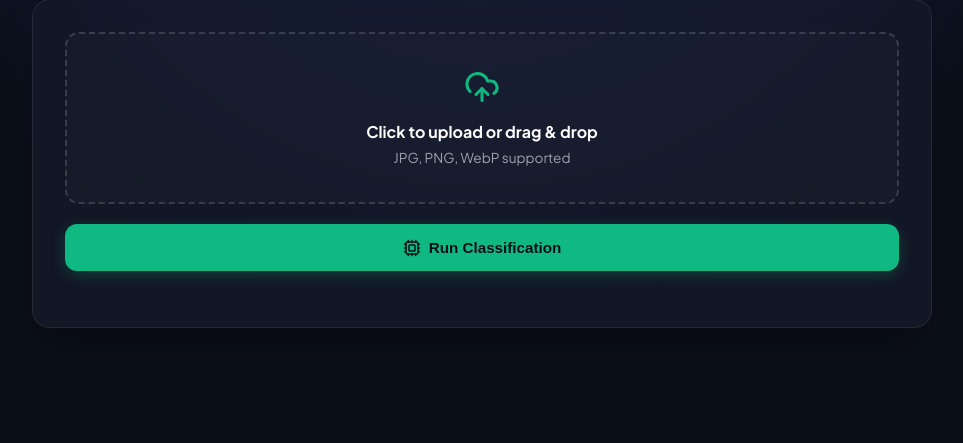
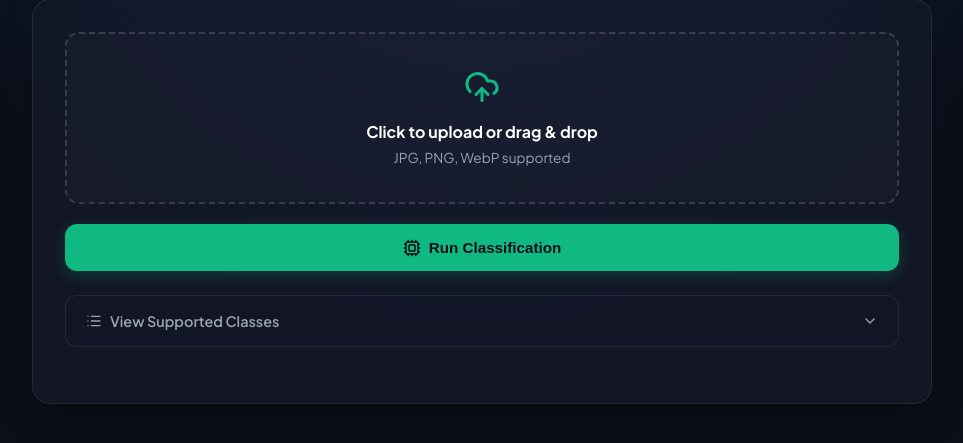
Before and after one commit to pietro-foini/Camera-traps-wild-life, a FastAPI app: page / in a window 1280 px wide. Shown: the part 270-713 px from the top of the page, without its empty margins (158-1121 px from the left). Run offline with FastAPI, Linux system fonts and the light colour scheme; parts of the project's set-up code (start-up, migrations or seed data) failed here and were passed over; some libraries are stand-ins or nearby versions.

Commit message:
chore: add labels list

```diff
--- a/camera_traps/api/routes/home.py
+++ b/camera_traps/api/routes/home.py
@@ -3,6 +3,8 @@ from pathlib import Path
 from fastapi import APIRouter, Request
 from fastapi.responses import HTMLResponse
 from fastapi.templating import Jinja2Templates
+
+from camera_traps.data import ClassifierClasses
 
 home_router = APIRouter()
 
@@ -11,5 +13,6 @@ templates = Jinja2Templates(directory=str(Path(__file__).resolve().parent.parent
 
 @home_router.get("/", response_class=HTMLResponse)
 async def home(request: Request):
-    """Create homepage"""
-    return templates.TemplateResponse(name="index.html", request=request)
+    formatted_classes = [cls.value.replace("_", " ").title() for cls in ClassifierClasses]
+
+    return templates.TemplateResponse(name="index.html", request=request, context={"classes": formatted_classes})
--- a/camera_traps/templates/index.html
+++ b/camera_traps/templates/index.html
@@ -196,6 +196,67 @@
       transform: translateY(-1px);
     }
 
+    .classes-accordion {
+      margin-top: 1.5rem;
+      background: rgba(15, 23, 42, 0.4);
+      border: 1px solid var(--card-border);
+      border-radius: 12px;
+      overflow: hidden;
+    }
+
+    .classes-accordion summary {
+      padding: 1rem 1.25rem;
+      display: flex;
+      align-items: center;
+      justify-content: space-between;
+      cursor: pointer;
+      font-size: 0.9rem;
+      font-weight: 600;
+      color: var(--text-muted);
+      list-style: none;
+      user-select: none;
+      transition: all 0.2s ease;
+    }
+
+    .classes-accordion summary::-webkit-details-marker {
+      display: none;
+    }
+
+    .classes-accordion summary:hover {
+      color: var(--text);
+      background: rgba(255, 255, 255, 0.02);
+    }
+
+    .summary-icon {
+      transition: transform 0.3s ease;
+    }
+
+    .classes-accordion[open] .summary-icon {
+      transform: rotate(180deg);
+    }
+
+    .classes-content {
+      padding: 1.25rem;
+      border-top: 1px solid var(--card-border);
+    }
+
+    .class-list-flat {
+      list-style: none;
+      padding: 0;
+      margin: 0;
+      display: grid;
+      grid-template-columns: repeat(auto-fill, minmax(140px, 1fr));
+      gap: 0.75rem 1rem;
+      font-size: 0.85rem;
+      color: var(--text-muted);
+    }
+
+    .class-list-flat li {
+      display: flex;
+      align-items: center;
+      gap: 8px;
+    }
+
     .htmx-indicator {
       display: none;
       margin-top: 1.5rem;
@@ -263,6 +324,7 @@
       </button>
     </div>
 
+    <!-- Image Section -->
     <div id="image-section">
       <div class="card">
         <form hx-post="/predict-image"
@@ -289,6 +351,26 @@
           </button>
         </form>
 
+        <details class="classes-accordion">
+          <summary>
+            <span style="display: flex; align-items: center; gap: 8px;">
+              <i data-lucide="list" style="width: 16px; height: 16px;"></i>
+              View Supported Classes
+            </span>
+            <i data-lucide="chevron-down" class="summary-icon" style="width: 16px; height: 16px;"></i>
+          </summary>
+          <div class="classes-content">
+            <ul class="class-list-flat">
+              {% for cls_name in classes %}
+              <li>
+                <i data-lucide="check-circle-2" style="width: 14px; height: 14px; color: var(--accent); flex-shrink: 0;"></i>
+                <span>{{ cls_name }}</span>
+              </li>
+              {% endfor %}
+            </ul>
+          </div>
+        </details>
+
         <div id="image-spinner" class="htmx-indicator">
           <div class="loader"></div>
           <p style="font-size: 0.9rem; color: var(--text-muted);">Processing image and predicting fauna classes...</p>
@@ -298,6 +380,7 @@
       </div>
     </div>
 
+    <!-- Video Section -->
     <div id="video-section" style="display: none;">
       <div class="card">
         <form hx-post="/predict-video"
@@ -307,31 +390,54 @@
               enctype="multipart/form-data">
 
           <div class="dropzone">
-            <input type="file" name="file" id="video-file-input" accept="video/mp4,video/avi,video/mov" required onchange="handleFileSelect(this, 'video-label')">
+            <input type="file" name="file" id="video-file-input" accept="video/*" required onchange="handleFileSelect(this, 'video-label')">
             <div class="dropzone-icon">
-              <i data-lucide="film" style="width: 36px; height: 36px;"></i>
+              <i data-lucide="video" style="width: 36px; height: 36px;"></i>
             </div>
             <div class="dropzone-text">
-              <strong>Click to upload video file</strong>
+              <strong>Click to upload or drag & drop video</strong>
               <span>MP4, AVI, MOV supported</span>
             </div>
             <div id="video-label" class="selected-filename"></div>
           </div>
 
+
           <button type="submit" id="video-submit-btn" class="submit-btn">
-            <i data-lucide="play" style="width: 18px; height: 18px;"></i>
-            Process Video
+            <i data-lucide="cpu" style="width: 18px; height: 18px;"></i>
+            Run Detection
           </button>
         </form>
 
+        <details class="classes-accordion">
+          <summary>
+            <span style="display: flex; align-items: center; gap: 8px;">
+              <i data-lucide="list" style="width: 16px; height: 16px;"></i>
+              View Supported Classes
+            </span>
+            <i data-lucide="chevron-down" class="summary-icon" style="width: 16px; height: 16px;"></i>
+          </summary>
+          <div class="classes-content">
+            <ul class="class-list-flat">
+              {% for cls_name in classes %}
+              <li>
+                <i data-lucide="check-circle-2" style="width: 14px; height: 14px; color: var(--accent); flex-shrink: 0;"></i>
+                <span>{{ cls_name }}</span>
+              </li>
+              {% endfor %}
+            </ul>
+          </div>
+        </details>
+
+
         <div id="video-spinner" class="htmx-indicator">
           <div class="loader"></div>
-          <p style="font-size: 0.9rem; color: var(--text-muted);">Annotating and tracking video (may take a couple of minutes)...</p>
+          <p style="font-size: 0.9rem; color: var(--text-muted);">Analyzing video frames and detecting species...</p>
         </div>
 
         <div id="video-result" style="margin-top: 1.5rem;"></div>
       </div>
     </div>
+
   </div>
 
   <script>
@@ -341,6 +447,7 @@
       const isImage = mode === 'image';
       document.getElementById('image-section').style.display = isImage ? 'block' : 'none';
       document.getElementById('video-section').style.display = isImage ? 'none' : 'block';
+
       document.getElementById('btn-image').classList.toggle('active', isImage);
       document.getElementById('btn-video').classList.toggle('active', !isImage);
     }
--- a/pyproject.toml
+++ b/pyproject.toml
@@ -1,6 +1,6 @@
 [tool.poetry]
 name = "camera-traps-wild-life"
-version = "1.0.8"
+version = "1.0.9"
 description = "Machine Learning-powered camera trap wildlife"
 authors = ["PFoini <pietro.foini1@gmail.com>"]
 readme = "README.md"
```
